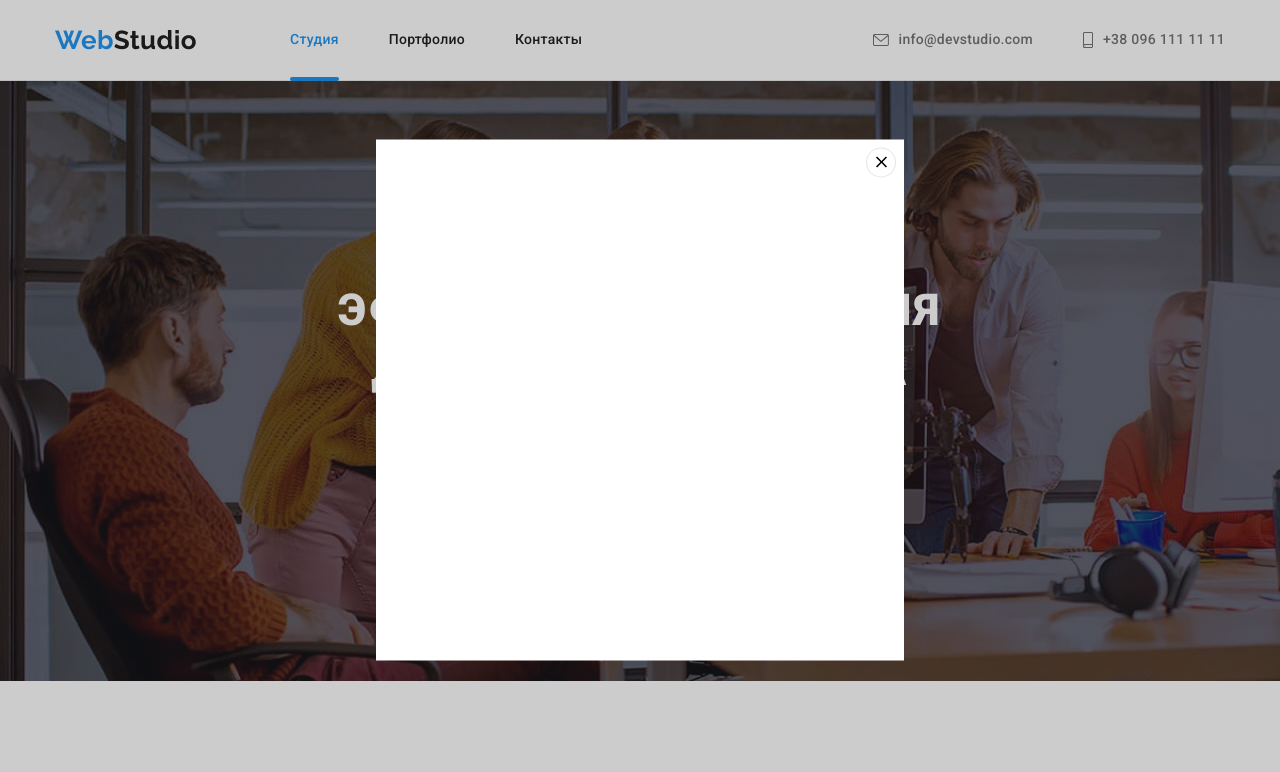
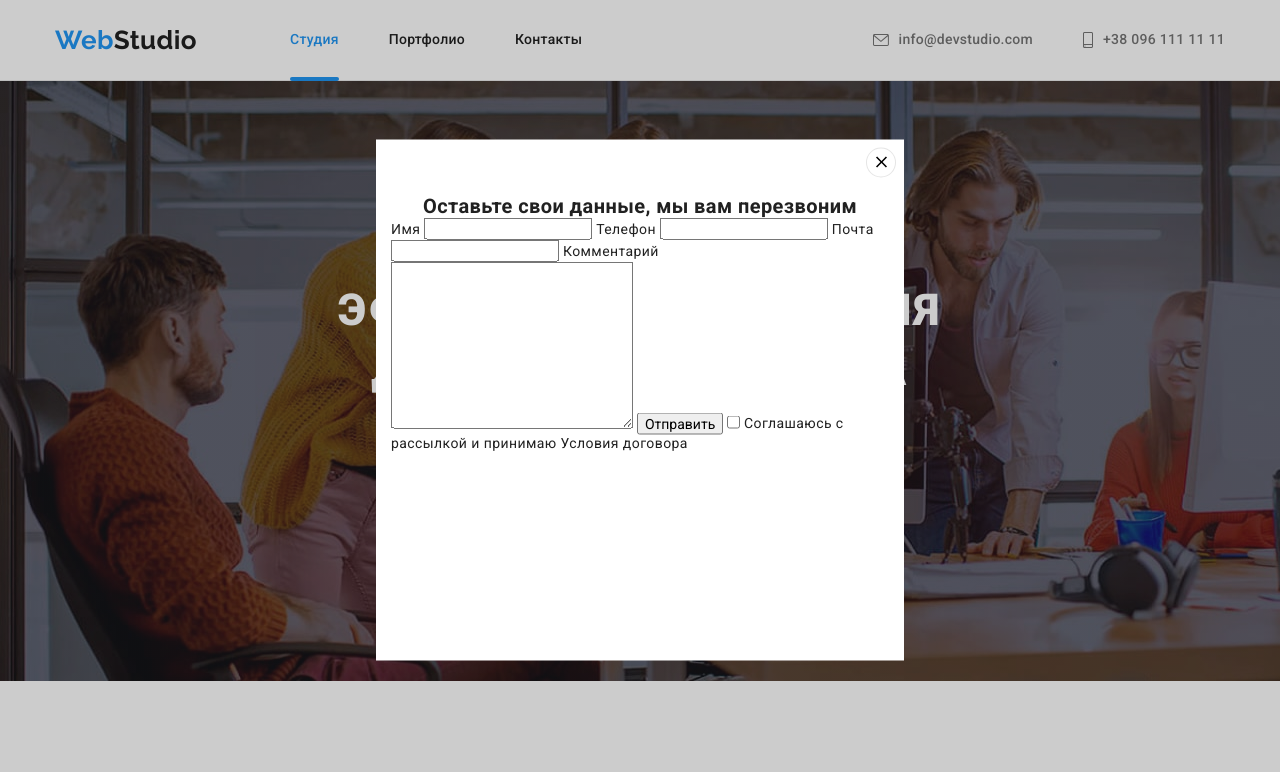
Before and after one commit to AndrewMLion/goit-markup-hw-06, a plain HTML site: page index.html in a window 1280 px wide. Both pictures are taken after a click on the button "Заказать услугу". Shown: the top 772 px of the page. Drawn offline with nearby package versions, Linux system fonts and the light colour scheme.

Commit message:
добавляет форму в модальное окно

```diff
--- a/css/styles.css
+++ b/css/styles.css
@@ -76,6 +76,7 @@ svg {
 .header {
   border-bottom: 1px solid #ececec;
 }
+
 .link.current .hero,
 .footer {
   background-color: var(--header-and-footer-color);
@@ -610,6 +611,15 @@ svg {
   transform: translate(50%, -50%);
 }
 
+.modal-title {
+  padding-top: 40px;
+
+  font-weight: 700;
+  font-size: 20px;
+  line-height: 1.15;
+  text-align: center;
+}
+
 /* PORTFOLIO */
 
 /* Filter */
--- a/index.html
+++ b/index.html
@@ -124,7 +124,6 @@
                 </div>
               </div>
             </li>
-
             <li class="doing-item">
               <div class="item-thumb">
                 <img src="./images/box_2.jpg" alt="Разработка мобильных приложений" width="370" />
@@ -385,6 +384,26 @@
             <use class="icon-close" href="./images/icon.svg#icon-close-black"></use>
           </svg>
         </button>
+
+        <p class="modal-title">Оставьте свои данные, мы вам перезвоним</p>
+
+        <form class="form js-speaker-form">
+          <label for="name">Имя</label>
+          <input type="text" name="name" id="name" />
+
+          <label for="tel">Телефон</label>
+          <input type="text" name="tel" id="tel" />
+
+          <label for="mail">Почта</label>
+          <input type="email" name="mail" id="mail" />
+
+          <label for="comment">Комментарий</label>
+          <textarea name="comment" id="comment" cols="30" rows="10"></textarea>
+
+          <button class="submit" type="submit">Отправить</button>
+
+          <input type="checkbox" name="agreement" id="agreement">
+          <label for="agreement">Соглашаюсь с рассылкой и принимаю <a class="link agreement" href="">Условия договора</a></label>
       </div>
     </div>
     <script src="./js/modal.js"></script>
--- a/js/modal.js
+++ b/js/modal.js
@@ -12,3 +12,13 @@
     refs.modal.classList.toggle("is-hidden");
   }
 })();
+
+(() => {
+  document.querySelector(".js-speaker-form").addEventListener("submit", (e) => {
+    e.preventDefault();
+
+    new FormData(e.currentTarget).forEach((value, name) => console.log(`${name}: ${value}`));
+
+    e.currentTarget.reset();
+  });
+})();
```
